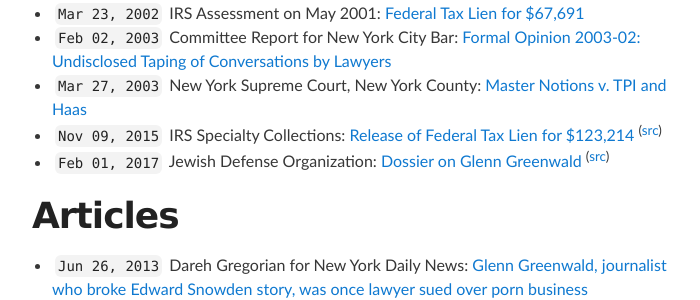
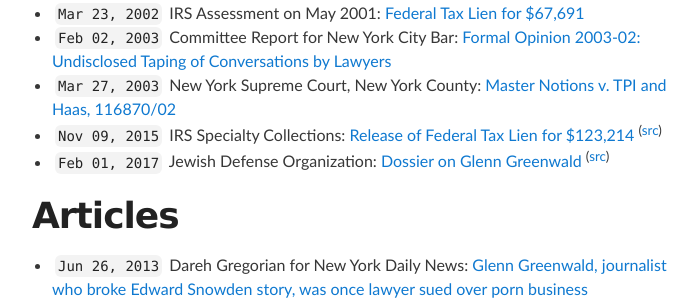
Before and after one commit to masternotions/masternotions.github.io, a Jekyll site: the page built from index.md, in a window 1280 px wide and 900 px high, scrolled down 1553 px. Shown: the part 185-485 px from the top of the window, without its empty margins (288-988 px from the left). Built offline with Jekyll 4.4.1, drawn with Linux system fonts in a browser that asks for light colours; comment, search, counter and statistics services are not loaded.

Commit message:
Update index.md

```diff
--- a/index.md
+++ b/index.md
@@ -79,7 +79,7 @@ Here's an audio clip of GG talking in Hot.Hairy.Real. 4: **[Is your dick hard?](
 - ``Aug 23, 2001`` US District Court for the Northern District of Illinois: [Anderson v. Hale, 159 F. Supp. 2d 1116 (N.D. Ill. 2001)](https://law.justia.com/cases/federal/district-courts/FSupp2/159/1116/2384296)
 - ``Mar 23, 2002`` IRS Assessment on May 2001: [Federal Tax Lien for $67,691](https://a836-acris.nyc.gov/DS/DocumentSearch/DocumentDetail?doc_id=FT_1580008351458)
 - ``Feb 02, 2003`` Committee Report for New York City Bar: [Formal Opinion 2003-02: Undisclosed Taping of Conversations by Lawyers](https://www.nycbar.org/member-and-career-services/committees/reports-listing/reports/detail/formal-opinion-2003-02-undisclosed-taping-of-conversations-by-lawyers-1)
-- ``Mar 27, 2003`` New York Supreme Court, New York County: [Master Notions v. TPI and Haas](./docs/30011687020023SCIV_pdf.pdf)
+- ``Mar 27, 2003`` New York Supreme Court, New York County: [Master Notions v. TPI and Haas, 116870/02](./docs/30011687020023SCIV_pdf.pdf)
 - ``Nov 09, 2015`` IRS Specialty Collections: [Release of Federal Tax Lien for $123,214](./docs/2015102800324009OCR.pdf) <sup>([src](https://a836-acris.nyc.gov/DS/DocumentSearch/DocumentDetail?doc_id=2015102800324009))</sup>
 - ``Feb 01, 2017`` Jewish Defense Organization: [Dossier on Glenn Greenwald](./docs/jewish-defense-organization-dossier.pdf) <sup>([src](https://inba.info/the-story-of-a-jew-who-fell-in-love-with-a-nazi-the-glenn-greenwald-matt-hale-affair_58aa1654b6d87f6f5d8b5237.html))</sup>
 
```
